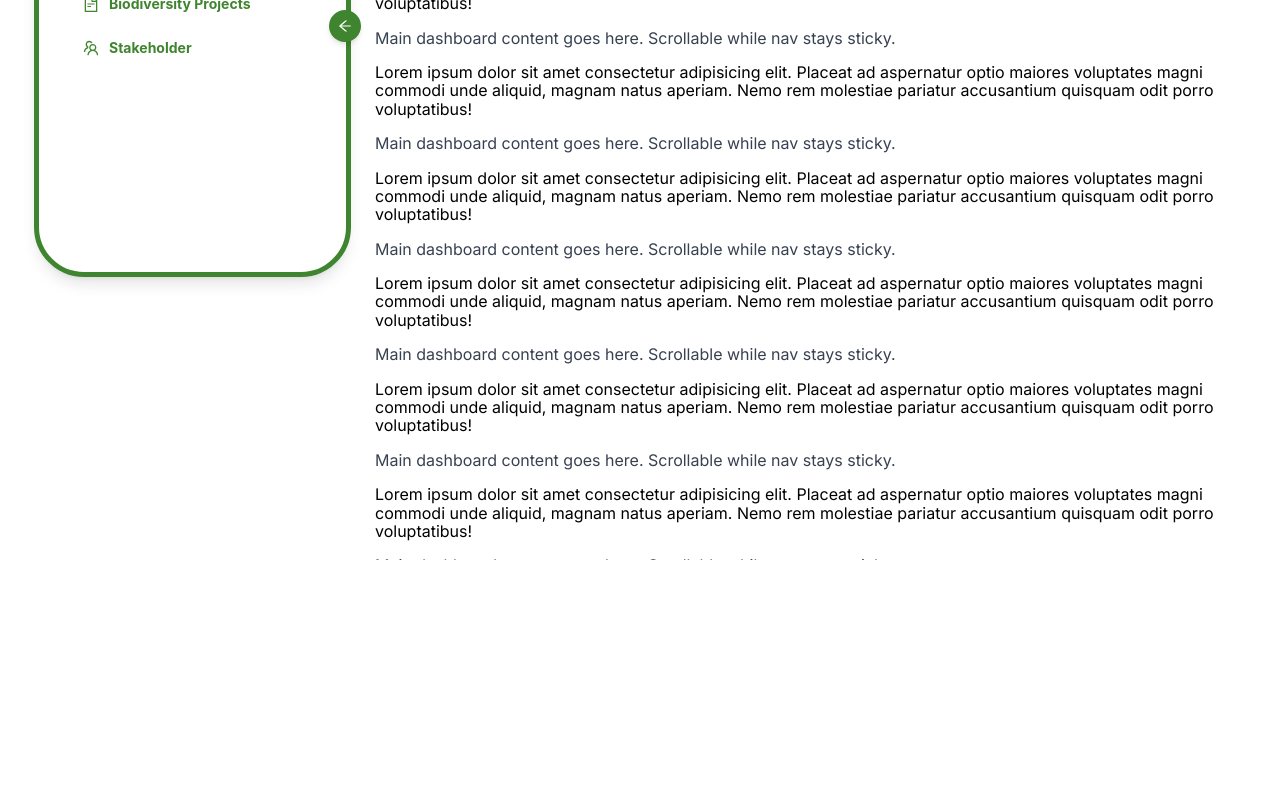
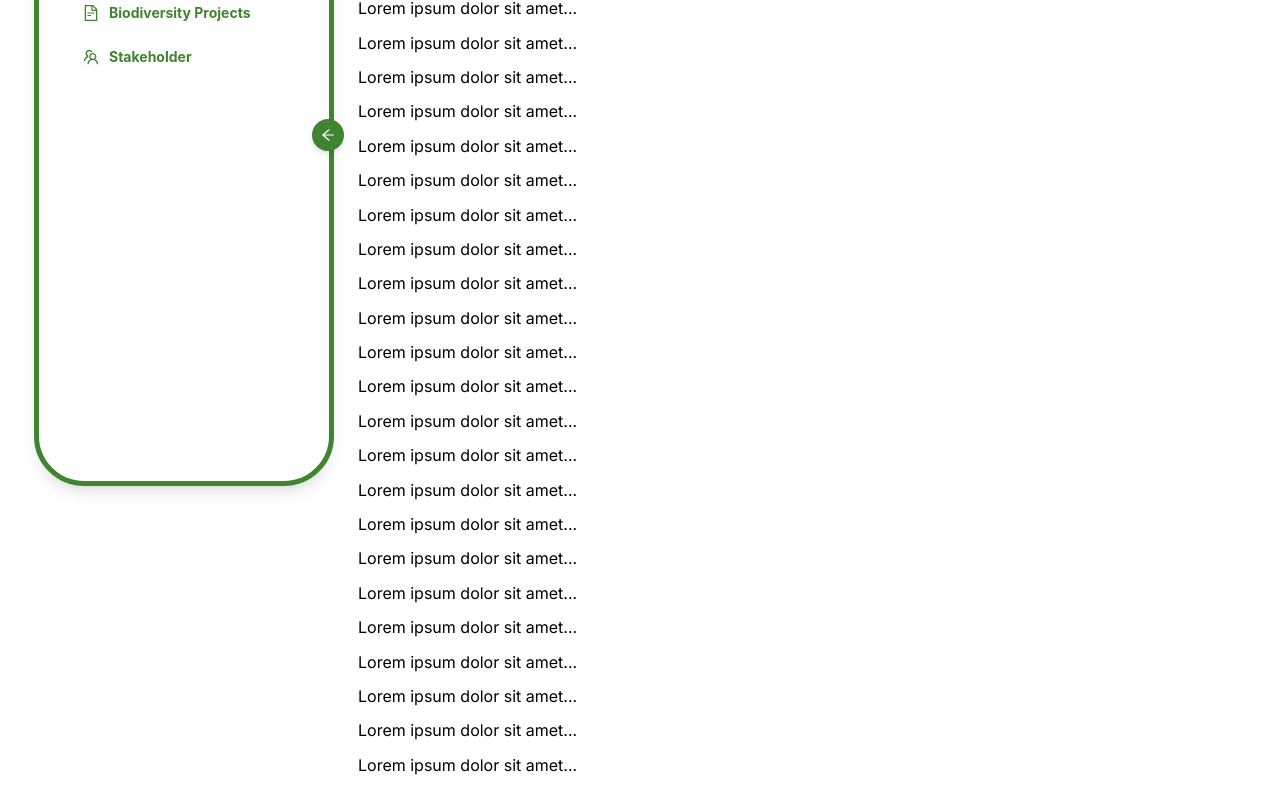
Before and after one commit to CodeKagi/NipasProject, a React (Vite) app: page /dashboard in a window 1280 px wide. Shown: the part 240-1031 px from the top of the page. Before the commit the page ends 800 px from the top, so only its background shows below. Built offline with nearby package versions, Linux system fonts and the light colour scheme.

Commit message:
code fixes

```diff
--- a/src/components/Sidebar.tsx
+++ b/src/components/Sidebar.tsx
@@ -1,4 +1,4 @@
-import React, { useState } from "react";
+import React from "react";
 import { Menu } from "antd";
 import {
   UserOutlined,
@@ -10,9 +10,12 @@ import {
 } from "@ant-design/icons";
 import forgotPasswordLogo from "../assets/forgotPasswordLogo.svg";
 
-export default function Sidebar() {
-  const [collapsed, setCollapsed] = useState(false);
+interface SidebarProps {
+  collapsed: boolean;
+  setCollapsed: (value: boolean) => void;
+}
 
+export default function Sidebar({ collapsed, setCollapsed }: SidebarProps) {
   const items = [
     { key: "1", icon: <HomeOutlined />, label: "Dashboard" },
     { key: "2", icon: <UserOutlined />, label: "User Profile" },
@@ -22,20 +25,21 @@ export default function Sidebar() {
 
   return (
     <aside
-      className={`absolute bg-white border-[5px] border-[#3F842E] rounded-[50px] shadow-lg p-6 z-[999] transition-all duration-300`}
+      className={`fixed bg-white border-[5px] border-[#3F842E] rounded-[50px] shadow-lg p-6 z-[999] transition-all duration-300`}
       style={{
-        width: collapsed ? "80px" : "317px",
-        height: "502px",
-        top: "15px",
+        width: collapsed ? "80px" : "300px",
+        height: "calc(100vh - 98px)",
+        top: "24px",
         left: "34px",
         opacity: 1,
       }}
     >
-
+      {/* Logo */}
       <div className="flex justify-center mb-6">
         {!collapsed && <img src={forgotPasswordLogo} alt="Logo" className="h-16" />}
       </div>
 
+      {/* Toggle button */}
       <button
         onClick={() => setCollapsed(!collapsed)}
         className="absolute right-[-15px] top-1/2 transform -translate-y-1/2 bg-[#3F842E] text-white w-8 h-8 rounded-full flex items-center justify-center shadow-md hover:bg-green-700 transition"
@@ -43,11 +47,11 @@ export default function Sidebar() {
         {collapsed ? <ArrowRightOutlined className="text-sm" /> : <ArrowLeftOutlined className="text-sm" />}
       </button>
 
-
+      {/* Menu */}
       <Menu
         mode="vertical"
         inlineCollapsed={collapsed}
-        items={items.map(item => ({
+        items={items.map((item) => ({
           ...item,
           icon: React.cloneElement(item.icon, {
             style: { fontSize: collapsed ? 24 : 16, display: "flex", alignItems: "center", justifyContent: "center" },
--- a/src/pages/Dashboard.tsx
+++ b/src/pages/Dashboard.tsx
@@ -1,61 +1,62 @@
+import { useState } from "react";
 import TopNav from "../components/TopNav";
 import Sidebar from "../components/Sidebar";
 
 export default function Dashboard() {
+  const [sidebarCollapsed, setSidebarCollapsed] = useState(false);
+
   return (
-    <div className="h-screen flex flex-col relative">
+    <div className="h-screen flex flex-col">
       <TopNav />
-      <Sidebar />
 
-      {/* Main content */}
-      <main className="flex-1 overflow-y-auto p-6 ml-[351px] mt-[27px]">
-        <h1 className="text-2xl font-bold text-[#3F842E] mb-4">Dashboard</h1>
-        <p className="text-gray-700">
-          Main dashboard content goes here. Scrollable while nav stays sticky.
-        </p>
-        <p>Lorem ipsum dolor sit amet consectetur adipisicing elit. Placeat ad aspernatur optio maiores voluptates magni
-             commodi unde aliquid, magnam natus aperiam. Nemo rem molestiae pariatur accusantium quisquam odit porro voluptatibus!</p>
-                 <p className="text-gray-700">
-          Main dashboard content goes here. Scrollable while nav stays sticky.
-        </p>
-        <p>Lorem ipsum dolor sit amet consectetur adipisicing elit. Placeat ad aspernatur optio maiores voluptates magni
-             commodi unde aliquid, magnam natus aperiam. Nemo rem molestiae pariatur accusantium quisquam odit porro voluptatibus!</p>
-                 <p className="text-gray-700">
-          Main dashboard content goes here. Scrollable while nav stays sticky.
-        </p>
-        <p>Lorem ipsum dolor sit amet consectetur adipisicing elit. Placeat ad aspernatur optio maiores voluptates magni
-             commodi unde aliquid, magnam natus aperiam. Nemo rem molestiae pariatur accusantium quisquam odit porro voluptatibus!</p>
-                 <p className="text-gray-700">
-          Main dashboard content goes here. Scrollable while nav stays sticky.
-        </p>
-        <p>Lorem ipsum dolor sit amet consectetur adipisicing elit. Placeat ad aspernatur optio maiores voluptates magni
-             commodi unde aliquid, magnam natus aperiam. Nemo rem molestiae pariatur accusantium quisquam odit porro voluptatibus!</p>
-                 <p className="text-gray-700">
-          Main dashboard content goes here. Scrollable while nav stays sticky.
-        </p>
-        <p>Lorem ipsum dolor sit amet consectetur adipisicing elit. Placeat ad aspernatur optio maiores voluptates magni
-             commodi unde aliquid, magnam natus aperiam. Nemo rem molestiae pariatur accusantium quisquam odit porro voluptatibus!</p>
-                 <p className="text-gray-700">
-          Main dashboard content goes here. Scrollable while nav stays sticky.
-        </p>
-        <p>Lorem ipsum dolor sit amet consectetur adipisicing elit. Placeat ad aspernatur optio maiores voluptates magni
-             commodi unde aliquid, magnam natus aperiam. Nemo rem molestiae pariatur accusantium quisquam odit porro voluptatibus!</p>
-                 <p className="text-gray-700">
-          Main dashboard content goes here. Scrollable while nav stays sticky.
-        </p>
-        <p>Lorem ipsum dolor sit amet consectetur adipisicing elit. Placeat ad aspernatur optio maiores voluptates magni
-             commodi unde aliquid, magnam natus aperiam. Nemo rem molestiae pariatur accusantium quisquam odit porro voluptatibus!</p>
-                 <p className="text-gray-700">
-          Main dashboard content goes here. Scrollable while nav stays sticky.
-        </p>
-        <p>Lorem ipsum dolor sit amet consectetur adipisicing elit. Placeat ad aspernatur optio maiores voluptates magni
-             commodi unde aliquid, magnam natus aperiam. Nemo rem molestiae pariatur accusantium quisquam odit porro voluptatibus!</p>
-                 <p className="text-gray-700">
-          Main dashboard content goes here. Scrollable while nav stays sticky.
-        </p>
-        <p>Lorem ipsum dolor sit amet consectetur adipisicing elit. Placeat ad aspernatur optio maiores voluptates magni
-             commodi unde aliquid, magnam natus aperiam. Nemo rem molestiae pariatur accusantium quisquam odit porro voluptatibus!</p>
-      </main>
+      <div className="flex flex-1 relative">
+        {/* Sidebar */}
+        <Sidebar collapsed={sidebarCollapsed} setCollapsed={setSidebarCollapsed} />
+
+        {/* Main content */}
+        <div
+          className="flex-1 overflow-y-auto p-6 transition-all duration-300"
+          style={{
+            marginLeft: sidebarCollapsed ? "114px" : "334px", // adjust to match sidebar width + left offset
+          }}
+        >
+          <h1 className="text-2xl font-bold text-[#3F842E] mb-4">Dashboard</h1>
+          <p className="text-gray-700">
+            Main dashboard content goes here. Scrollable while nav stays sticky.
+          </p>
+          <p>Lorem ipsum dolor sit amet...</p>
+          <p>Lorem ipsum dolor sit amet...</p>
+          <p>Lorem ipsum dolor sit amet...</p>
+          <p>Lorem ipsum dolor sit amet...</p>
+          <p>Lorem ipsum dolor sit amet...</p>
+               <p>Lorem ipsum dolor sit amet...</p>
+          <p>Lorem ipsum dolor sit amet...</p>
+          <p>Lorem ipsum dolor sit amet...</p>
+          <p>Lorem ipsum dolor sit amet...</p>
+          <p>Lorem ipsum dolor sit amet...</p>
+               <p>Lorem ipsum dolor sit amet...</p>
+          <p>Lorem ipsum dolor sit amet...</p>
+          <p>Lorem ipsum dolor sit amet...</p>
+          <p>Lorem ipsum dolor sit amet...</p>
+          <p>Lorem ipsum dolor sit amet...</p>
+               <p>Lorem ipsum dolor sit amet...</p>
+          <p>Lorem ipsum dolor sit amet...</p>
+          <p>Lorem ipsum dolor sit amet...</p>
+          <p>Lorem ipsum dolor sit amet...</p>
+          <p>Lorem ipsum dolor sit amet...</p>
+
+               <p>Lorem ipsum dolor sit amet...</p>
+          <p>Lorem ipsum dolor sit amet...</p>
+          <p>Lorem ipsum dolor sit amet...</p>
+          <p>Lorem ipsum dolor sit amet...</p>
+          <p>Lorem ipsum dolor sit amet...</p>
+               <p>Lorem ipsum dolor sit amet...</p>
+          <p>Lorem ipsum dolor sit amet...</p>
+          <p>Lorem ipsum dolor sit amet...</p>
+          <p>Lorem ipsum dolor sit amet...</p>
+          <p>Lorem ipsum dolor sit amet...</p>
+        </div>
+      </div>
     </div>
   );
 }
```
